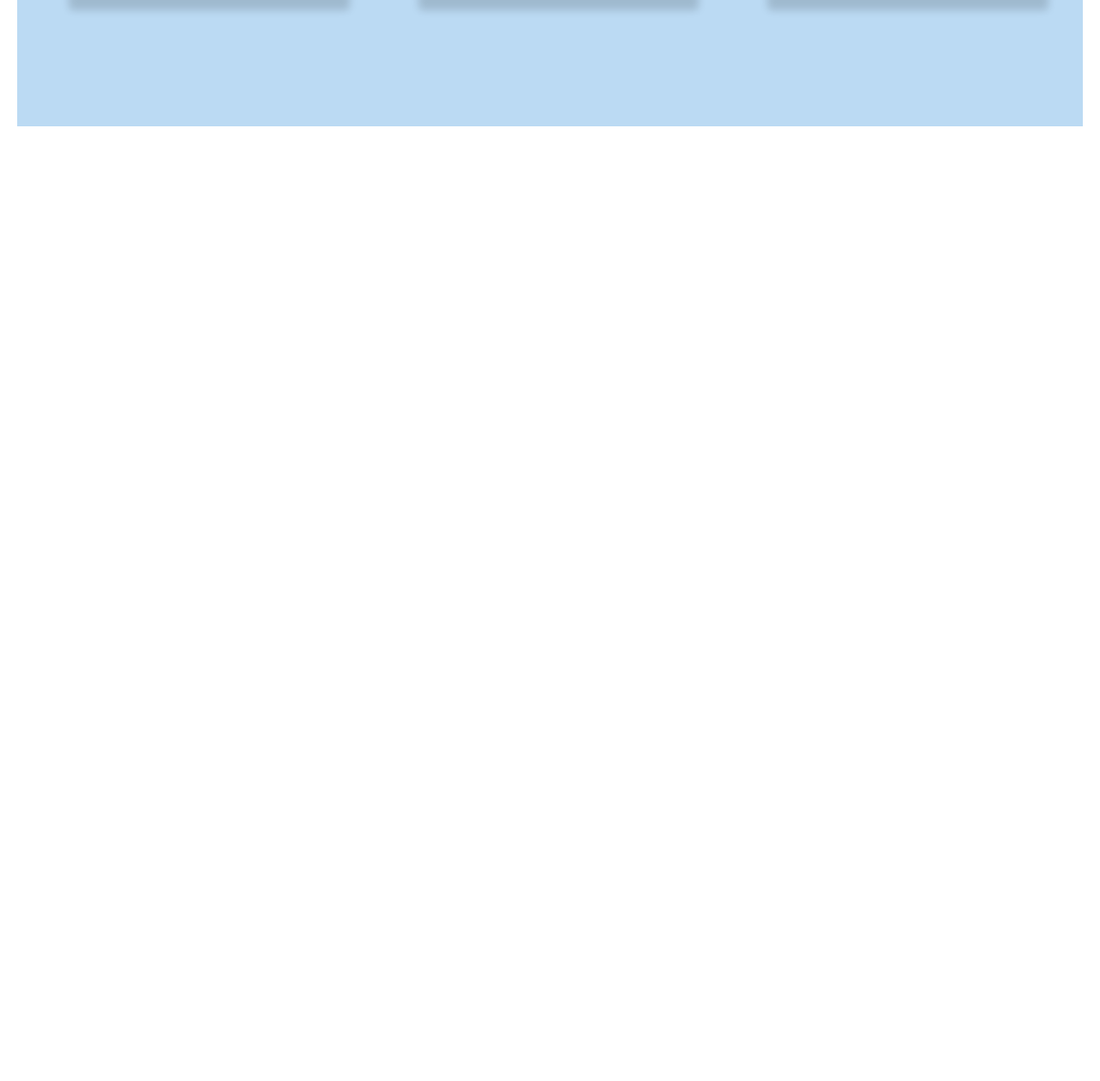
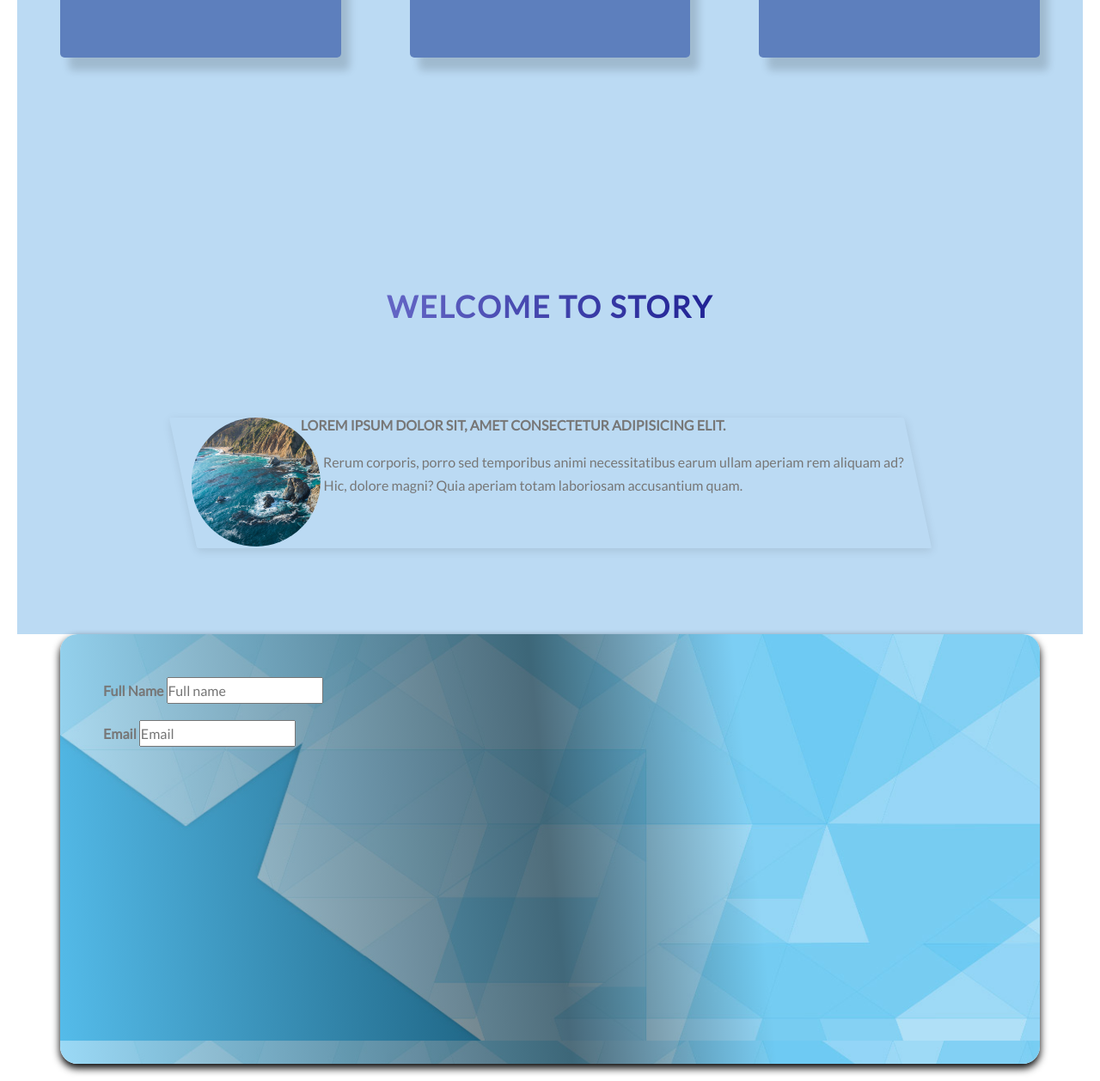
Before and after one commit to adeelarifbhatti/html-css, a website: page project/index2.html in a window 1280 px wide. Shown: the part 2888-4146 px from the top of the page at 86% size. Before the commit the page ends 3055 px from the top, so only its background shows below. Drawn offline with nearby package versions, Linux system fonts and the light colour scheme.

Commit message:
Worked with info and still working with form, form is incomplete.

```diff
--- a/project/index2.html
+++ b/project/index2.html
@@ -119,7 +119,11 @@
             </div>
         </section>
         <section class="section-course">
-            <h3 class="heading-secondary u-margin-bottom-small">Order a Course</h3>
+            <div class="u-center-text u-margin-bottom-big">
+                <h2 class="heading-secondary  ">
+                    Order a Course
+                </h2>
+            </div>
             <div class="row">
                 <div class="col-1-of-3">
                     <div class="card">
@@ -155,6 +159,51 @@
                     </div>
                 </div>
 
+            </div>
+        </section>
+        <section class="section-info">
+            <div class="u-center-text u-margin-bottom-big">
+                <h2 class="heading-secondary">
+                    Welcome to Story
+                </h2>
+            </div>
+            <div class="row">
+                <div class="info">
+                    <figure class="info__shape">
+                        <img src="resources/css/img/3.jpg" alt="" class="info__image">
+                    </figure>
+                    <div class="info__text">
+                       <h3 class="heading-tertiary u-margin-bottom-small">Lorem ipsum dolor sit, amet consectetur adipisicing elit.
+
+                       </h3>
+                        <p>Rerum corporis, porro sed temporibus animi necessitatibus
+                            earum ullam aperiam rem aliquam ad? Hic, dolore magni? Quia
+                            aperiam totam laboriosam accusantium quam.
+                        </p>
+                    </div>
+
+                </div>
+            </div>
+        </section>
+        <section class="form-section">
+            <div class="row">
+                <div class="form-part">
+                    <form action="#" class="form">
+                        <div class="form-part__form">
+                            <div class="form-part__form-1">
+                                <label for="name" class="form__label"> Full Name </label>
+                                <input type="text" class="form__input" placeholder="Full name"
+                                id="name" required>
+                            </div>
+                            <div class="form-part__form-2">
+                                <label for="email" class="form__label"> Email </label>
+                                <input type="Email" class="form__input" placeholder="Email"
+                                id="name" required>
+
+                            </div>
+                        </div>
+                    </form>
+                </div>
             </div>
         </section>
     </main>
--- /dev/null
+++ b/project/resources/scss/components/_info.scss
@@ -0,0 +1,30 @@
+.info {
+    width: 75%;
+    margin: 0 auto;
+    box-shadow: 0 .3rem 1rem rgba($color-black, .1);
+    border-radius: 2px;
+    padding-left: 2rem;
+    padding-bottom: 5rem;
+    transform: skewX(12deg);
+ /* becuase __shape already have a transform
+   & > * {
+        transform: skewX(-12deg);
+    }*/
+    &__shape {
+        width: 15rem;
+        height: 15rem;
+        float: left;
+       //-webkit-shape-outside: circle(50% at 50% 50%); for firefox is not supported
+        shape-outside: circle(50% at 50% 50%);
+      //  -webkit-clip-path:  circle(50% at 50% 50%);for firefox is not supported
+        clip-path: circle( 50% at 50% 50%);
+        transform: translateX(-1rem) skewX(-12deg);
+    }
+    &__image {
+        height: 100%;
+
+    }
+    &__text {
+        transform: skewX(-12deg);
+    }
+}
--- a/project/resources/scss/pages/_home.scss
+++ b/project/resources/scss/pages/_home.scss
@@ -20,10 +20,45 @@
     }
 
 }
-
 .section-course {
     background-color:$color-white-grey-1;
     padding: 10rem 0 15rem 0;
-
+}
+.section-info {
+    padding: 10rem 0;
+    background-color: $color-white-grey-1;
 
 }
+.section-form {
+    padding: 1rem 0;
+    background-image: linear-gradient(to right bottom,
+     $color-primary-darker, $color-primary-light);
+}
+.form-part {
+    background-image:linear-gradient(84deg,rgba($color-white, .2) 0%,
+                                    rgba(transparent, .5) 50%,
+                                    transparent 70%),
+                        url(img/banner.jpg);
+    background-size: 100%;
+    height: 50rem;
+    border-radius: 2rem;
+    box-shadow: 0 .5rem 1rem rgba($color-black,5);
+
+    &__form {
+        width: 50%;
+       // background-color: red;
+        height: 100%;
+        position: relative;
+        &-1 {
+            position: absolute;
+            top: 5rem;
+            left: 5rem;
+        }
+        &-2 {
+            position: absolute;
+            top: 10rem;
+            left: 5rem;
+        }
+    }
+
+}
--- a/project/resources/scss/scss.scss
+++ b/project/resources/scss/scss.scss
@@ -12,3 +12,4 @@
 @import "components/composition";
 @import "components/feature-box";
 @import "components/card";
+@import "components/info";
```
Also changed, not shown: project/resources/css/style2.css.
